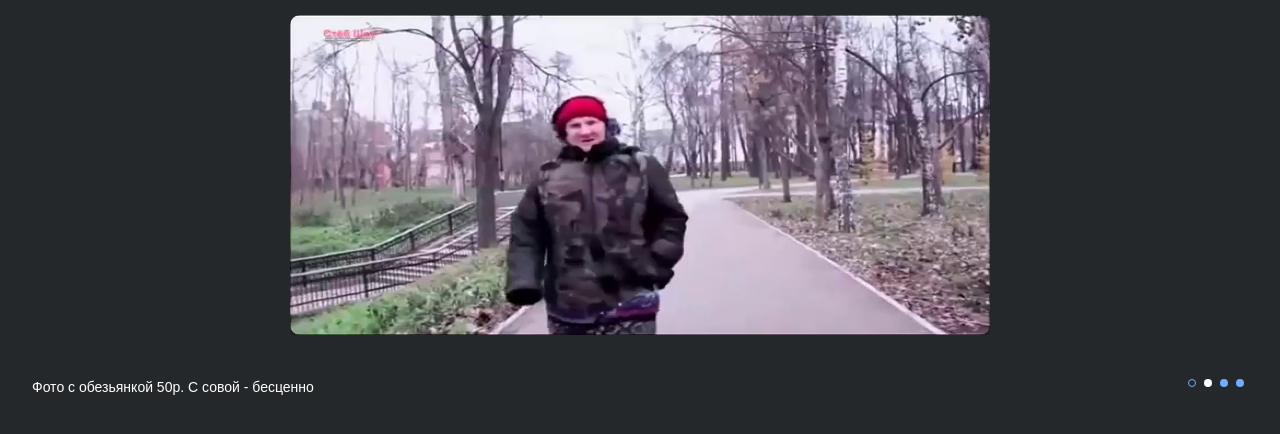
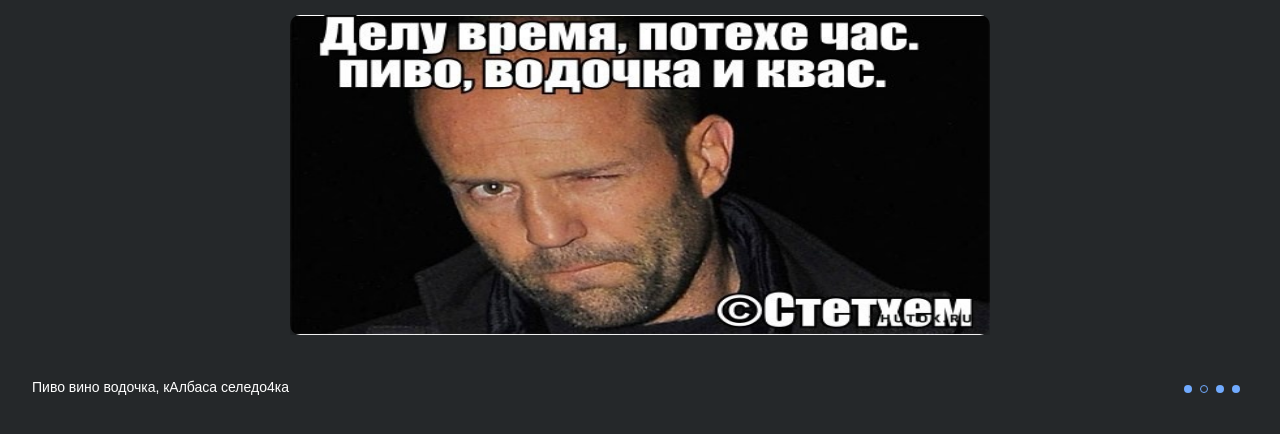
Before and after one commit to floweredcat/cssMemeSlider, a plain HTML site: page cssMemeSlider/index.html in a window 1280 px wide. Both pictures are taken after a click on the button 1208 px from the left and 383 px from the top of the page. Drawn offline with Linux system fonts and the light colour scheme.

Commit message:
feat: slider for desktop (16.05.2022, 10:45:34)

```diff
--- a/cssMemeSlider/index.html
+++ b/cssMemeSlider/index.html
@@ -11,7 +11,7 @@
     <header class="header">
         <div class="carousel">
             <figure class="figure">
-                <img class="figure-picture" alt="Sova" src="./assets/images/SovaOrCamera.jpg">
+                <img class="figure-picture" alt="SovaOrCamera" src="./assets/images/SovaOrCamera.jpg">
             </figure>
             <figure class="figure">
                 <img class="figure-picture" alt="Stetem" src="./assets/images/Stetem.jpg">
@@ -28,14 +28,14 @@
         <div class="carousel-captions">
             <h1 class="figure-title" id="SovaOrCamera">Фото с обезьянкой 50р. С совой - бесценно</h1>
             <h1 class="figure-title" id="Stetem">Пиво вино водочка, кАлбаса селедо4ка</h1>
-            <h1 class="figure-title" id="lucky-guy">Лава-ленд выручает</h1>
-            <h1 class="figure-title" id="dava">Романтик по-деревенски. И колу, пожалуйста</h1>
+            <h1 class="figure-title" id="Lucky-guy">Лава-ленд выручает</h1>
+            <h1 class="figure-title" id="Dava">Романтик по-деревенски. И колу, пожалуйста</h1>
         </div>
             <div class="slider">
-                <button class="slider-button slider-button_active" disabled id="1"></button>
-                <button class="slider-button" id="2"></button>
-                <button class="slider-button" id="3"></button>
-                <button class="slider-button" id="4"></button>
+                <div class="button-wrapper" id="SovaOrCamera"><button class="slider-button slider-button_active" disabled></button></div>
+                <div class="button-wrapper" id="Stetem"><button class="slider-button"></button></div>
+                <div class="button-wrapper" id="Lucky-guy"><button class="slider-button"></button></div>
+                <div class="button-wrapper" id="Dava"><button class="slider-button"></button></div>
             </div>
     </section>
 </body>
--- a/cssMemeSlider/scripts/script.js
+++ b/cssMemeSlider/scripts/script.js
@@ -1,22 +1,76 @@
-const memesData = [
+const MEMESDATA = [
     {
         name: "SovaOrCamera",
         picSelector: "",
         captionSelector: ""
     },
     {
-        name: "SovaOrCamera",
+        name: "Stetem",
         picSelector: "toSecondPic",
         captionSelector: "toSecondCaption"
     },
     {
-        name: "SovaOrCamera",
+        name: "Lucky-guy",
         picSelector: "toThirdPic",
         captionSelector: "toThirdPicCaption"
     },
     {
-        name: "SovaOrCamera",
-        picSelector: "tofourthPic",
+        name: "Dava",
+        picSelector: "toFourthPic",
         captionSelector: "tofourthPicCaption"
     }
 ]
+
+let picturesPlace = document.querySelector('.carousel');
+const BUTTONSPLACE = document.querySelector('.slider');
+let captionsPlace = document.querySelector('.carousel-captions');
+
+class Buttons {
+    constructor(actionFunction) {
+        this._actionFunction = actionFunction;
+    }
+
+    _toggleButton(button) {
+        let activeButton = BUTTONSPLACE.querySelector('.slider-button_active')
+        activeButton.classList.remove('slider-button_active')
+        activeButton.disabled = false;
+        button.disabled = true;
+        button.classList.add('slider-button_active')
+    }
+
+    addEventListeners() {
+        MEMESDATA.forEach((item) => {
+            let buttonWrapper = BUTTONSPLACE.querySelector(`#${item.name}`)
+            const button = buttonWrapper.querySelector('.slider-button')
+            const slidePic = new Slider('carousel', item.picSelector)
+            const slideCap = new Slider('carousel-captions', item.captionSelector)
+            buttonWrapper.addEventListener('click', () => {
+                slideCap.moveToSlide();
+                slidePic.moveToSlide();
+                this._toggleButton(button)
+            })
+        })
+    }
+}
+
+class Slider {
+    constructor(sliderSelector, moveSelector) {
+        this._sliderSelector = sliderSelector;
+        this._moveSelector = moveSelector;
+        this._slider = document.querySelector(`.${this._sliderSelector}`)
+    }
+
+    _preparationSlider() {
+        this._slider.className = this._sliderSelector
+    }
+
+    moveToSlide() {
+        this._preparationSlider();
+        if (this._moveSelector) {
+            this._slider.classList.add(this._moveSelector)
+        }
+    }
+}
+
+let buttons = new Buttons()
+buttons.addEventListeners()
--- a/cssMemeSlider/style.css
+++ b/cssMemeSlider/style.css
@@ -6,7 +6,7 @@
     transform: translate(-1480px);
 }
 
-.tofourthPic {
+.toFourthPic {
     transform: translate(-2220px);
 }
 
@@ -24,7 +24,7 @@
 
 .carousel-captions {
     height: 16px;
-    overflow: hidden;
+    transition: all 1s ease-in-out;
 }
 
 .body {
@@ -55,7 +55,7 @@
     flex-wrap: nowrap;
     gap: 40px;
     position: relative;
-    transition: all 2s ease-in-out;
+    transition: all 1s ease-in-out;
     width: 700px;
 }
 
@@ -79,7 +79,7 @@
     width: 95%;
     overflow: hidden;
     position: relative;
-    transition: all 2s ease-in-out;
+    transition: all 1s ease-in-out;
 }
 
 @media all and (max-width: 768px) {
@@ -107,8 +107,9 @@
 }
 
 .slider-button {
+    position: relative;
     padding: 4px;
-    font-family: inherit;
+    top: -4px;
     appearance: none;
     border: 0;
     border-radius: 4px;
@@ -124,7 +125,16 @@
     }
 }
 
-.slider-button:hover {
+.button-wrapper {
+    padding: 4px;
+    cursor: pointer;
+    align-items: center;
+    grid-auto-flow: column;
+    gap: 4px;
+    margin-top: -8px;
+}
+
+.button-wrapper:hover .slider-button {
     background-color: white;
     transition: background-color 1s;
 }
@@ -149,8 +159,8 @@
 }
 
 .slider {
+    padding-top: 4px;
     display: flex;
-    gap: 8px;
     height: 8px;
     padding-right: 4px;
 }
```
